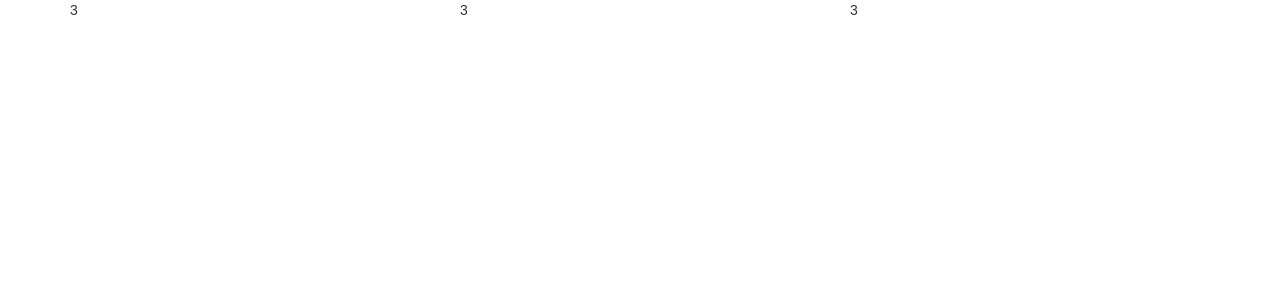
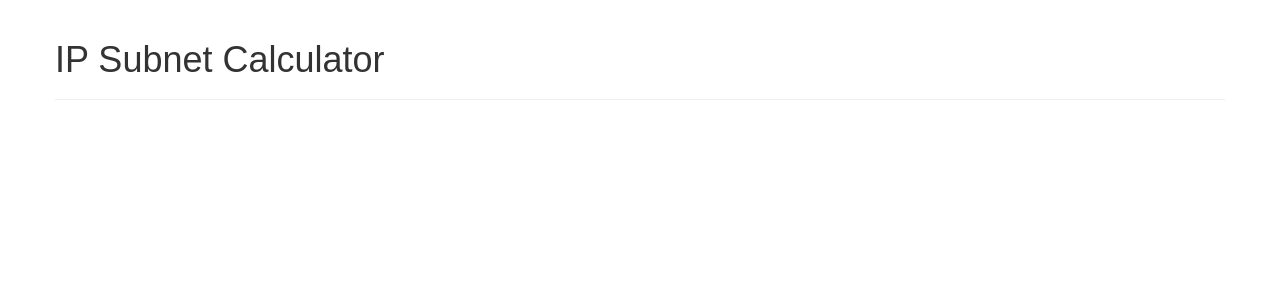
Before and after one commit to tidjungs/ip-subnet-calculator, a React (Create React App) app: page / in a window 1280 px wide. Shown: the top 300 px of the page. Built offline with nearby package versions, Linux system fonts and the light colour scheme.

Commit message:
add header

```diff
--- a/src/App.js
+++ b/src/App.js
@@ -6,9 +6,9 @@ class App extends Component {
       <div className="App">
         <div className="container">
           <div className="row">
-            <div className="col-md-4">3</div>
-            <div className="col-md-4">3</div>
-            <div className="col-md-4">3</div>
+            <div class="page-header">
+              <h1>IP Subnet Calculator</h1>
+            </div>
           </div>
         </div>
       </div>
```
